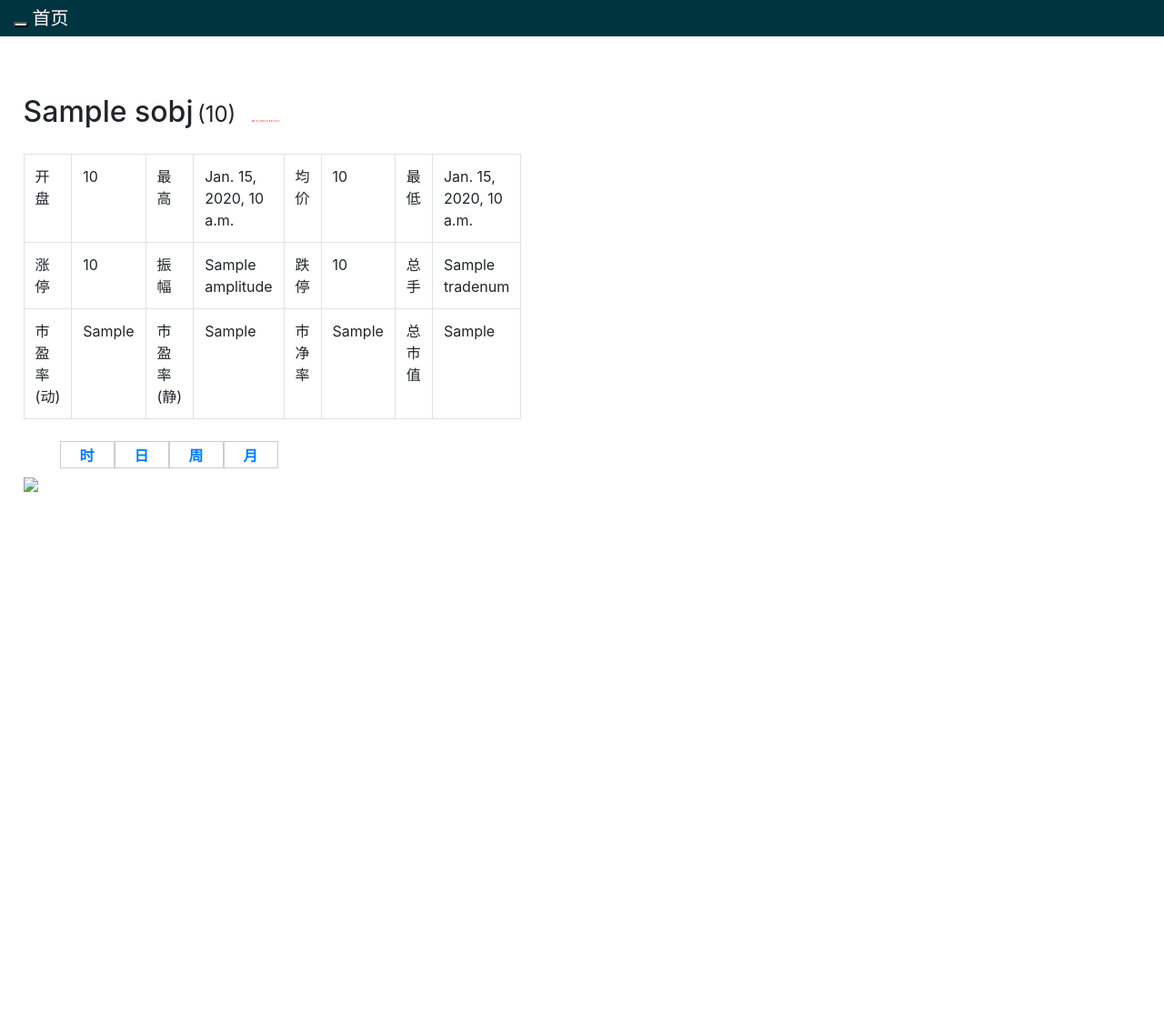
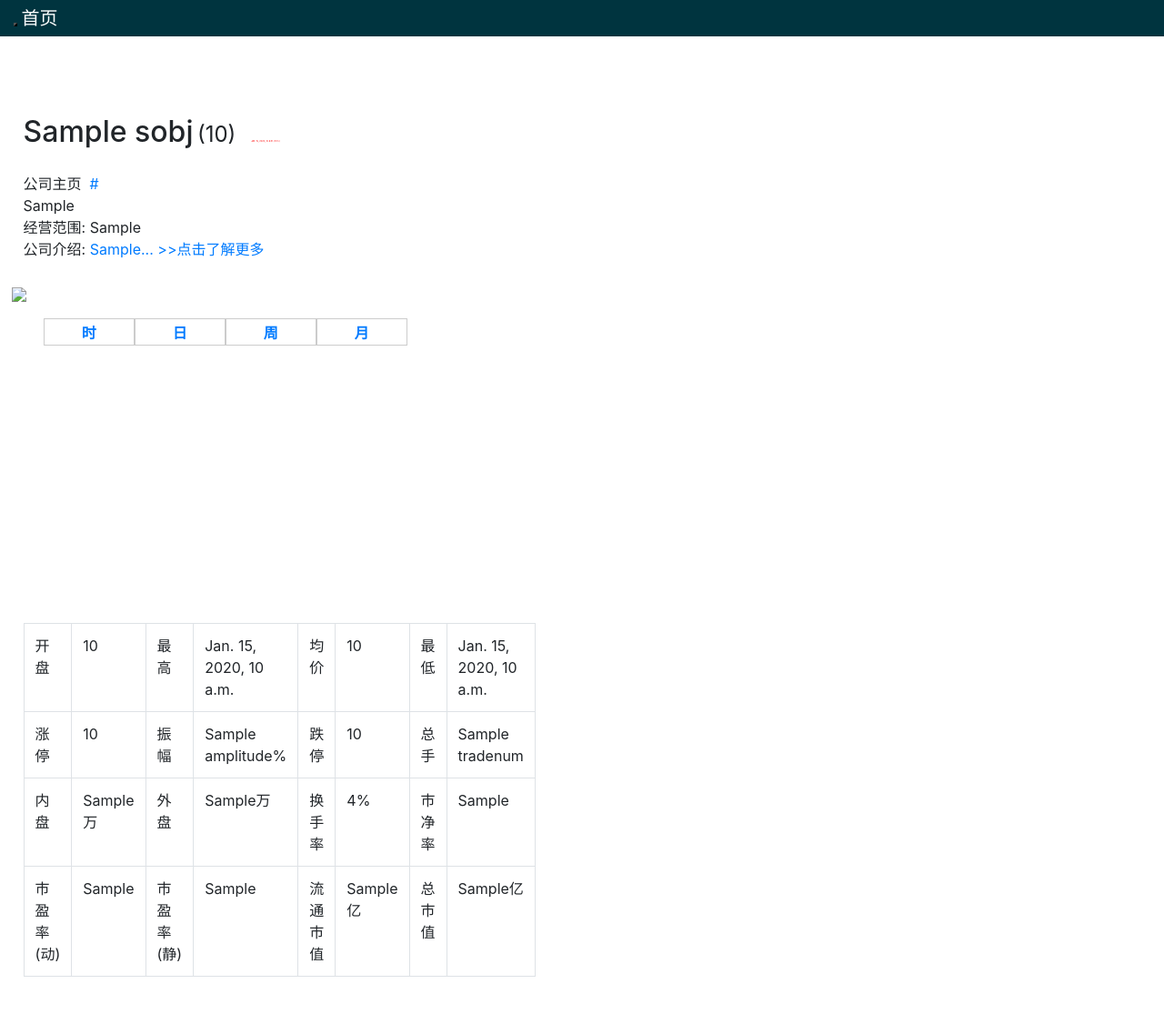
Before and after one commit to xyq946692052/globalinvestor, a Django app: template globalinvestor/themes/default/templates/cn_a_stocks/detail.html in a window 1280 px wide. Shown: the whole page at 91% size. Before the commit the page ends 541 px from the top, so only its background shows below. Run offline with Django 3.2, Linux system fonts and the light colour scheme; the template is opened without the code that fills it: most values are stand-ins (such as "Sample title", 1, 10 or a date in 2020); some libraries are stand-ins or nearby versions.

Commit message:
add company information

```diff
--- a/apps/cn_a_stocks/views.py
+++ b/apps/cn_a_stocks/views.py
@@ -72,12 +72,16 @@ def detail(request):
     content['daily_price_url'] = daily_price_url
     content['week_price_url'] = week_price_url
     content['month_price_url'] = month_price_url
+    if sobj.introduction:
+        content['company_info'] = sobj.introduction[:20]
     return render(request, 'cn_a_stocks/detail.html', content)
 
 
 
 def get_stock_detail_info(area, stock_code):
     result = requests.get('http://sqt.gtimg.cn/q={}{}'.format(area, stock_code)).text.split('~')
+    for index, k in enumerate(result):
+        print(index, k)
     StockInfo = namedtuple('StockInfo', [
         'inx',
         'stock_name',
--- a/globalinvestor/themes/default/static/css/customer/base.css
+++ b/globalinvestor/themes/default/static/css/customer/base.css
@@ -1,26 +1,20 @@
+*{
+    margin:0;
+    padding:0;
+}
+
 html, body {
     width:100%;
     height:100%;
 }
-.bg2 {
-    display: table;
-    width: 100%;
-    height: 100%;
-    padding: 100px 0;
-    text-align: center;
-    color: #fff;
-    background: url(static 'img/home/demo.jpg') no-repeat bottom center;
-    background-color: #fff;
-    background-size: cover;
- }
 
 .content{
-    margin-top:3%;
+    margin-top:60px;
     padding:2%;
 }
 .my-navbar {
     padding:20px 0;
-    transition: background 0.5s ease-in-out, padding 0.5s ease-in-out;
+
 }
 .my-navbar a{
     background:transparent !important;
--- a/globalinvestor/themes/default/static/css/customer/cn_a_stocks.css
+++ b/globalinvestor/themes/default/static/css/customer/cn_a_stocks.css
@@ -27,24 +27,31 @@
     margin-top:2%;
     font-size: 1em;
 }
-
 .kline-div{
+    margin-left: -1%;
     margin-top: 2%;
     width:40%;
     height: 350px;
 }
 .kline-date-ul{
     list-style:none;
+     margin-left: 7%;
 }
 .kline-date-ul li{
     font-weight: bold;
-    float:left;
-    width:60px;
-    height:30px;
+    float: left;
+    width: 100px;
+    height: 30px;
     line-height:30px;
     text-align: center;
     border:solid 1px #ccc;
+
 }
 .kline-img{
     margin-top:2%;
 }
+.stock-company-info{
+    width: 60%;
+    margin-top:2%;
+    font-size: 1em;
+}
--- a/globalinvestor/themes/default/templates/cn_a_stocks/detail.html
+++ b/globalinvestor/themes/default/templates/cn_a_stocks/detail.html
@@ -29,28 +29,39 @@
         {% endif %}
     {% endif %}
 
+    {% if sobj.website %}
+        <br/><br/>
+        公司主页&nbsp; <a href="{{ sobj.website }}" target="_blank">{{sobj.website |safe }}</a><br/>
+    {% endif %}
+    {% if sobj.main_business %}
+        {{ sobj.main_business}} <br/>
+    {% endif %}
+    {% if sobj.business_scope %}
+        <div style="width:50%">
+            经营范围: {{ sobj.business_scope}} <br/>
+        </div>
+    {% endif %}
 
-    <div class="stock-base-info">
-        <table class="table table-bordered" style="width:40%">
-            <tr>
-                <td>开盘</td><td>{{ stockinfo.opening_price}}</td><td>最高</td><td>{{ stockinfo.today_highest}}</td>
-                <td>均价</td><td>{{ stockinfo.average_price}}</td><td>最低</td><td>{{ stockinfo.today_lowest}}</td>
-            </tr>
-            <tr>
-                <td>涨停</td><td>{{ stockinfo.harden_price}}</td><td>振幅</td><td>{{ stockinfo.amplitude}}</td>
-                <td>跌停</td><td>{{ stockinfo.drop_stop_price}}</td><td>总手</td><td>{{ stockinfo.tradenum}}</td>
-            </tr>
-            <tr>
-                <td>市盈率(动)</td><td>{{ stockinfo.pe_dynamic}}</td><td>市盈率(静)</td><td>{{ stockinfo.pe_static}}</td>
-                <td>市净率</td><td>{{ stockinfo.pb_ratio}}</td><td>总市值</td><td>{{ stockinfo.aggregate_market_value}}</td>
-            </tr>
-            <tr>
-
-            </tr>
-        </table>
+    {% if sobj.introduction %}
+    <div class="accordion-group" style="width:50%">
+        <div class="accordion-heading">
+            公司介绍:
+            <a class="accordion-toggle" data-toggle="collapse" data-parent="#accordion2" href="#collapseOne">
+            {{ company_info}}... >>点击了解更多
+            </a>
+        </div>
+        <div id="collapseOne" class="accordion-body collapse" style="height: 0px; ">
+            <div class="accordion-inner">
+               {{ sobj.introduction}}
+            </div>
+        </div>
     </div>
+    {% endif %}
 
     <div class="kline-div">
+        <div class="kline-img">
+            <img id="kline-img" src="{{hour_price_url}}" />
+        </div>
         <div class="kline-date">
             <ul class="kline-date-ul">
                 <a href="javascript:void(0)" onclick="getkline('{{hour_price_url}}')"><li>时</li></a>
@@ -58,9 +69,27 @@
                 <a href="javascript:void(0)" onclick="getkline('{{week_price_url}}')"><li>周</li></a>
                 <a href="javascript:void(0)" onclick="getkline('{{month_price_url}}')"><li>月</li></a>
             </ul>
-        </div><br/>
-        <div class="kline-img">
-            <img id="kline-img" src="{{hour_price_url}}" />
         </div>
     </div>
+
+   <div class="stock-base-info">
+        <table class="table table-bordered" style="width:40%">
+            <tr>
+                <td>开盘</td><td>{{ stockinfo.opening_price}}</td><td>最高</td><td>{{ stockinfo.today_highest}}</td>
+                <td>均价</td><td>{{ stockinfo.average_price}}</td><td>最低</td><td>{{ stockinfo.today_lowest}}</td>
+            </tr>
+            <tr>
+                <td>涨停</td><td>{{ stockinfo.harden_price}}</td><td>振幅</td><td>{{ stockinfo.amplitude}}%</td>
+                <td>跌停</td><td>{{ stockinfo.drop_stop_price}}</td><td>总手</td><td>{{ stockinfo.tradenum}}</td>
+            </tr>
+            <tr>
+                <td>内盘</td><td>{{ stockinfo.the_inner}}万</td><td>外盘</td><td>{{ stockinfo.the_outer}}万</td>
+                <td>换手率</td><td>{{ stockinfo.turnover_rate}}%</td><td>市净率</td><td>{{ stockinfo.pb_ratio}}</td>
+            </tr>
+            <tr>
+                <td>市盈率(动)</td><td>{{ stockinfo.pe_dynamic}}</td><td>市盈率(静)</td><td>{{ stockinfo.pe_static}}</td>
+                <td>流通市值</td><td>{{ stockinfo.traded_market_value}}亿</td><td>总市值</td><td>{{ stockinfo.aggregate_market_value}}亿</td>
+            </tr>
+        </table>
+    </div>
 {% endblock %}
```
Also changed, not shown: apps/cn_a_stocks/models.py (+13 -7 lines), db_tools/import_cn_a_header.py (+27 -1 lines), db_tools/import_history_stock_a_closing_price.py (added, +44 -0 lines), db_tools/res.txt (added, +1 -0 lines), apps/cn_a_stocks/migrations/0008_auto_20191208_1135.py (added), apps/cn_a_stocks/migrations/0009_auto_20191208_1135.py (added), apps/cn_a_stocks/migrations/0010_auto_20191208_1146.py (added).
